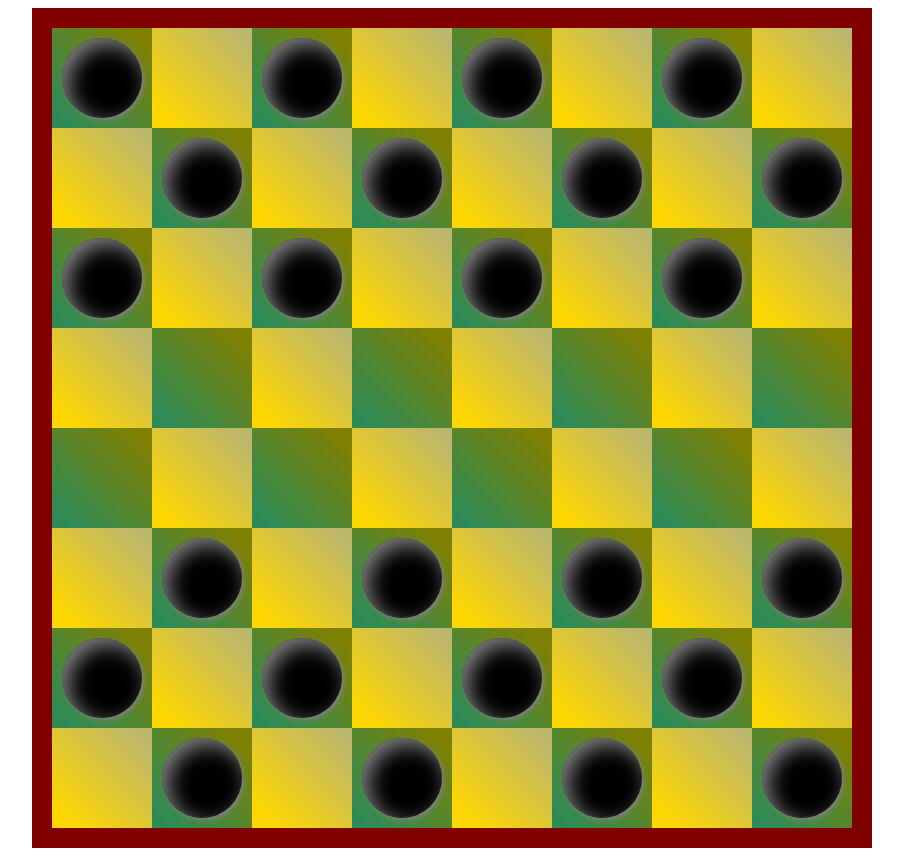
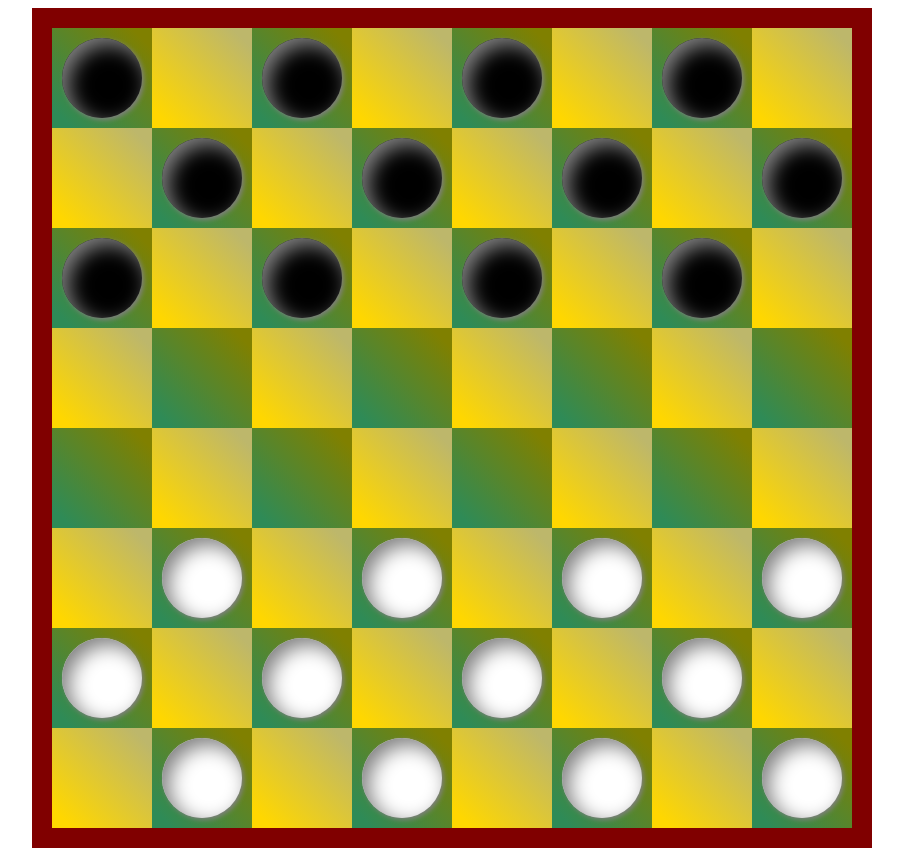
Before and after one commit to agarciau2019crn/AGS2, a plain HTML site: page s2m8uf105_Garcia/index.html in a window 1280 px wide. Shown: the whole page, without its empty margins (188-1091 px from the left). Drawn offline with Linux system fonts and the light colour scheme.

Commit message:
Add files via upload

```diff
--- a/s2m8uf105_Garcia/estils.css
+++ b/s2m8uf105_Garcia/estils.css
@@ -49,3 +49,14 @@ p {
               inset 7px 7px 20px grey;
   position: relative;
 }
+
+.blanco {
+  height: 80px;
+  width: 80px;
+  border-radius: 50%;
+  background-color: white;
+  margin: 10px;
+  box-shadow: 2px 2px 5px grey,
+              inset 7px 7px 20px grey;
+  position: relative;
+}
--- a/s2m8uf105_Garcia/index.html
+++ b/s2m8uf105_Garcia/index.html
@@ -60,33 +60,33 @@
       </ul>
       <ul>
         <li></li>
-        <li><p></p></li>
+        <li><p class="blanco"></p></li>
         <li></li>
-        <li><p></p></li>
+        <li><p class="blanco"></p></li>
         <li></li>
-        <li><p></p></li>
+        <li><p class="blanco"></p></li>
         <li></li>
-        <li><p></p></li>
+        <li><p class="blanco"></p></li>
       </ul>
       <ul>
-        <li><p></p></li>
+        <li><p class="blanco"></p></li>
         <li></li>
-        <li><p></p></li>
+        <li><p class="blanco"></p></li>
         <li></li>
-        <li><p></p></li>
+        <li><p class="blanco"></p></li>
         <li></li>
-        <li><p></p></li>
+        <li><p class="blanco"></p></li>
         <li></li>
       </ul>
       <ul>
         <li></li>
-        <li><p></p></li>
+        <li><p class="blanco"></p></li>
         <li></li>
-        <li><p></p></li>
+        <li><p class="blanco"></p></li>
         <li></li>
-        <li><p></p></li>
+        <li><p class="blanco"></p></li>
         <li></li>
-        <li><p></p></li>
+        <li><p class="blanco"></p></li>
       </ul>
     </div>
   </body>
```
